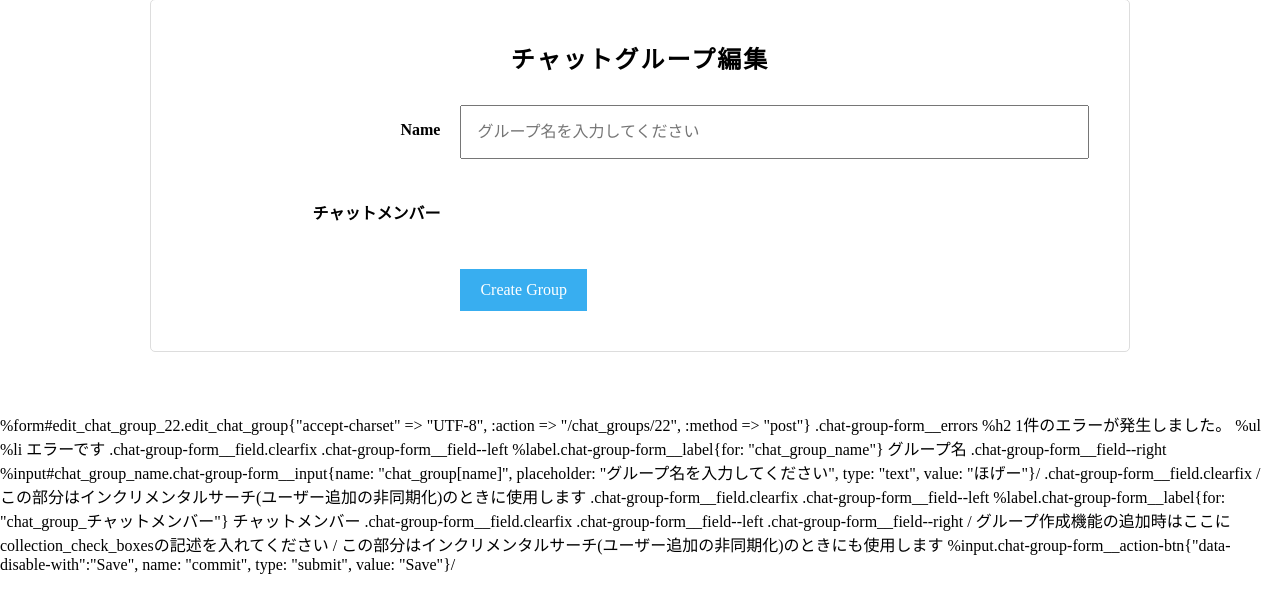
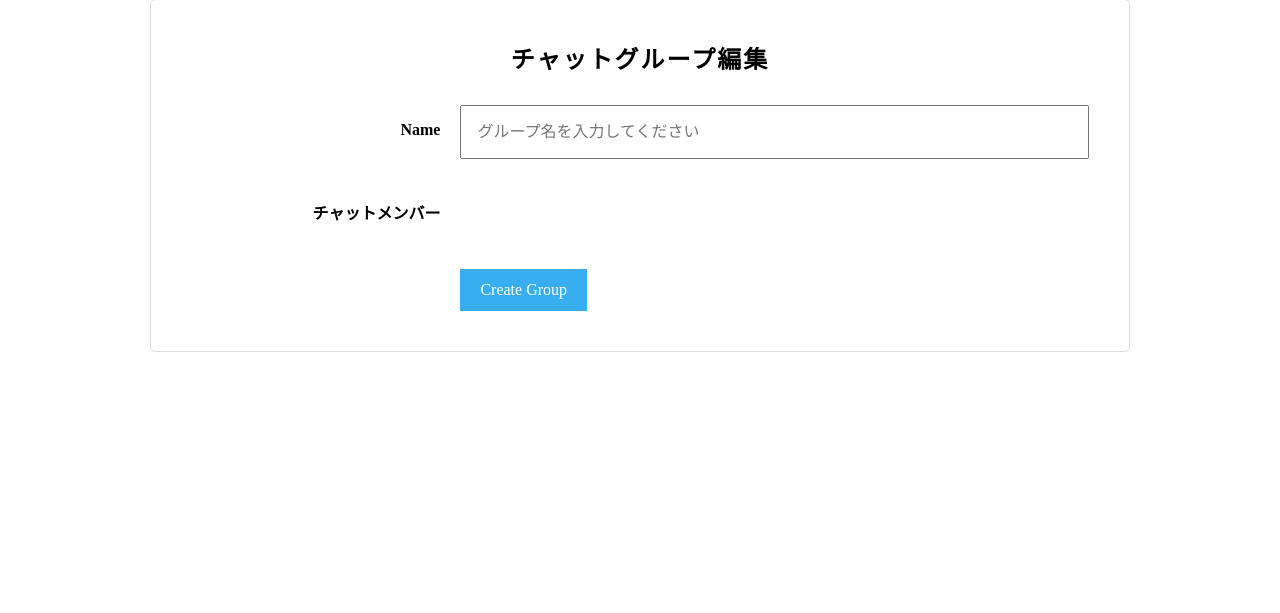
Before and after one commit to yannpeso/chat_space, a Rails app: template app/views/groups/edit.html.haml in a window 1280 px wide. Shown: the part 61-674 px from the top of the page. Run offline with Rails 7, Linux system fonts and the light colour scheme; the template is opened without the code that fills it, so the values that code supplies are empty; style sheets or scripts are compiled from the project's sources; some libraries are stand-ins or nearby versions.

Commit message:
fixed data

```diff
--- a/app/controllers/groups_controller.rb
+++ b/app/controllers/groups_controller.rb
@@ -1,7 +1,5 @@
 class GroupsController < ApplicationController
   before_action :set_group, only: [:edit, :update]
-  end
-
   def new
     @group = Group.new
     @group.users << current_user
@@ -33,3 +31,4 @@
   def set_group
     @group = Group.find(params[:id])
   end
+end
--- a/app/views/groups/edit.html.haml
+++ b/app/views/groups/edit.html.haml
@@ -1,26 +1,3 @@
 .chat-group-form
   %h1 チャットグループ編集
   = render partial: 'form', locals: { group: @group }
-
-\%form#edit_chat_group_22.edit_chat_group{"accept-charset" =&gt; "UTF-8", :action =&gt; "/chat_groups/22", :method =&gt; "post"}
-\.chat-group-form__errors
-\%h2
-1件のエラーが発生しました。
-\%ul
-\%li エラーです
-\.chat-group-form__field.clearfix
-\.chat-group-form__field--left
-\%label.chat-group-form__label{for: "chat_group_name"} グループ名
-\.chat-group-form__field--right
-\%input#chat_group_name.chat-group-form__input{name: "chat_group[name]", placeholder: "グループ名を入力してください", type: "text", value: "ほげー"}/
-\.chat-group-form__field.clearfix
-\/ この部分はインクリメンタルサーチ(ユーザー追加の非同期化)のときに使用します
-\.chat-group-form__field.clearfix
-\.chat-group-form__field--left
-\%label.chat-group-form__label{for: "chat_group_チャットメンバー"} チャットメンバー
-\.chat-group-form__field.clearfix
-\.chat-group-form__field--left
-\.chat-group-form__field--right
-\/ グループ作成機能の追加時はここにcollection_check_boxesの記述を入れてください
-\/ この部分はインクリメンタルサーチ(ユーザー追加の非同期化)のときにも使用します
-\%input.chat-group-form__action-btn{"data-disable-with":"Save", name: "commit", type: "submit", value: "Save"}/
```
Also changed, not shown: app/views/groups/new.html.haml (+0 -24 lines).
